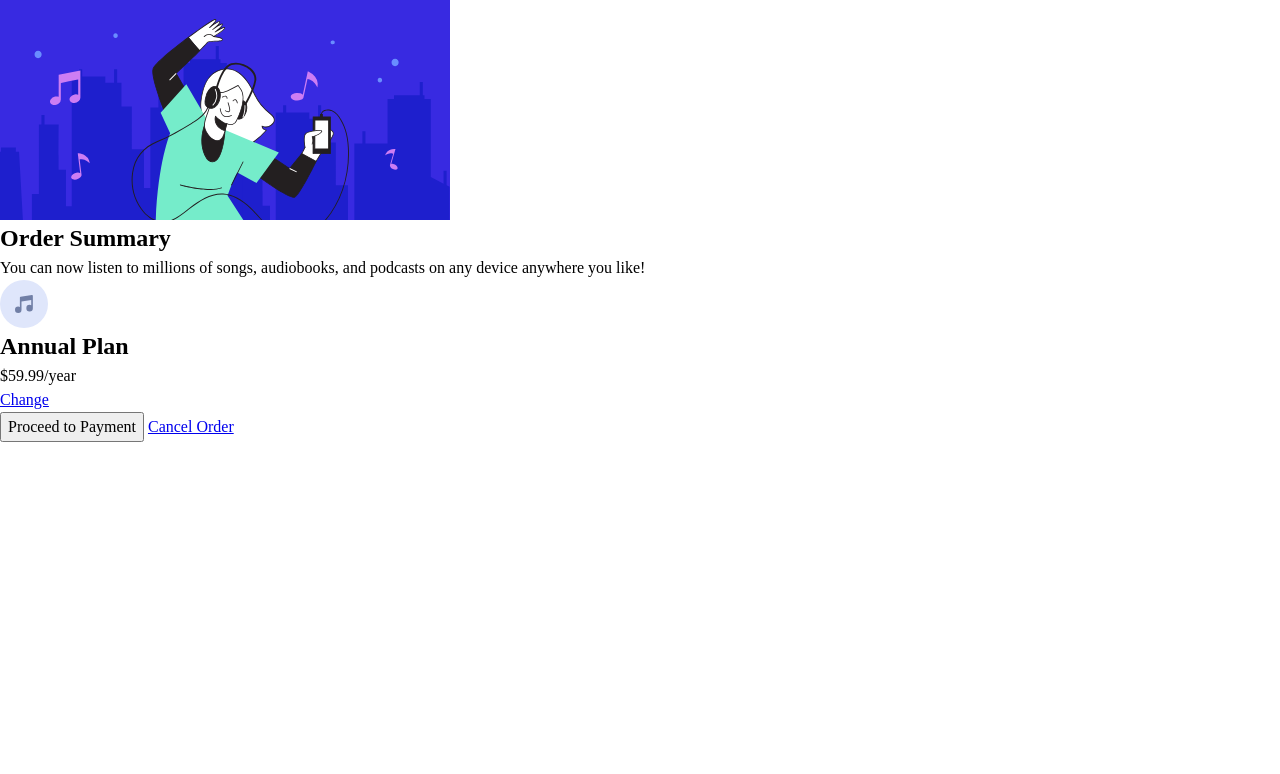
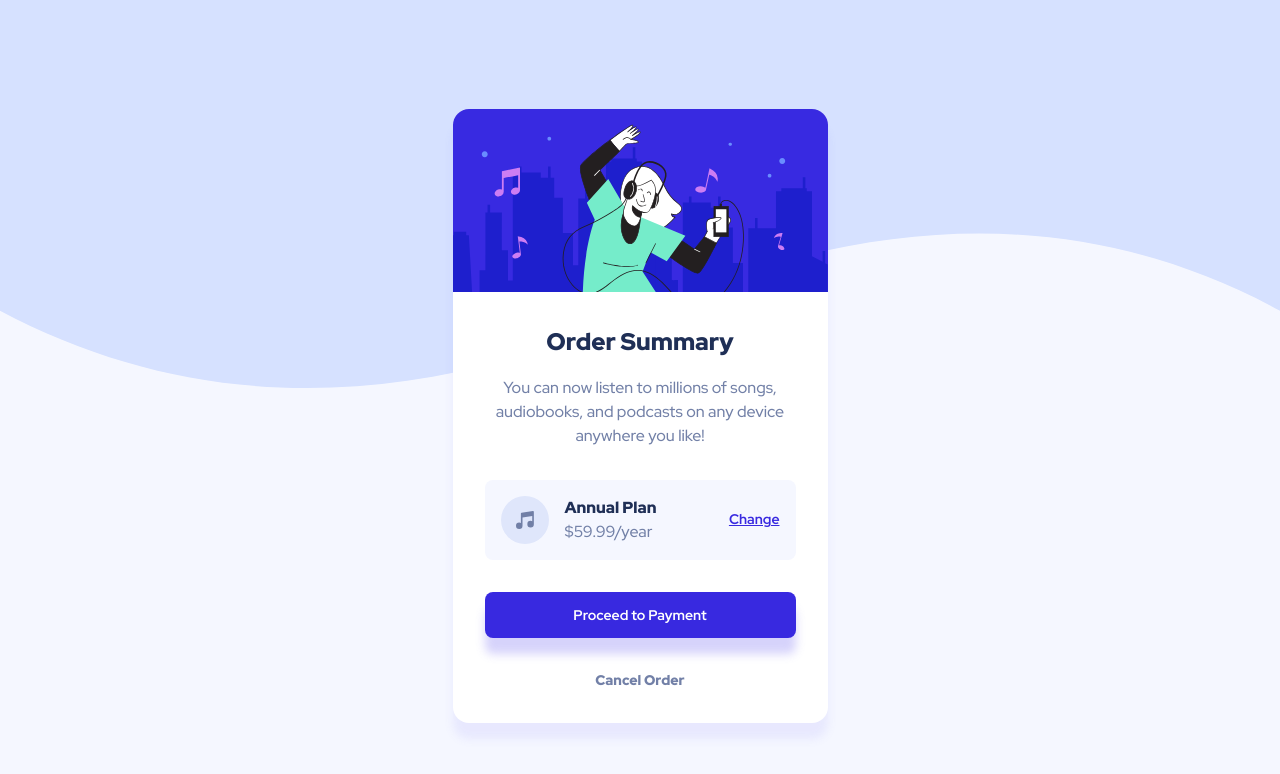
Before and after one commit to notgithubcat/order-summary-component-main, a plain HTML site: page index.html in a window 1280 px wide. Drawn offline with Linux system fonts and the light colour scheme.

Commit message:
Update style.css

```diff
--- a/style.css
+++ b/style.css
@@ -10,6 +10,9 @@
   --nt-pale-blue: hsl(225, 100%, 98%);
   --nt-desaturated-blue: hsl(224, 23%, 55%);
   --nt-dark-blue: hsl(223, 47%, 23%);
+
+  /* active states */
+  --active: hsl(245, 83%, 68%);
 
   /* ### Font */
 
@@ -84,4 +87,135 @@ h6 {
   isolation: isolate;
 }
 
-/*  */
+/* general styles */
+
+body {
+  background-image: url(./images/pattern-background-desktop.svg);
+  background-size: contain;
+  background-repeat: no-repeat;
+  display: grid;
+  place-content: center;
+  margin: 1rem;
+  min-height: 100vh;
+  font-family: var(--ff-redhat);
+  background-position: top center;
+  color: var(--nt-desaturated-blue);
+  background-color: var(--nt-pale-blue);
+}
+
+h1,
+h2 {
+  color: var(--nt-dark-blue);
+  font-weight: var(--fw-900);
+}
+
+/* card styles */
+
+.card {
+  background-color: #fff;
+  max-width: 375px;
+  border-radius: 1rem;
+  overflow: hidden;
+
+  box-shadow: 0 16px 10px rgba(118, 108, 241, 0.1);
+}
+
+.card__contents {
+  display: flex;
+  flex-direction: column;
+  padding: 2rem;
+  text-align: center;
+  gap: 2rem;
+}
+
+.summary {
+  display: flex;
+  flex-direction: column;
+  gap: 1rem;
+}
+
+.plan {
+  display: flex;
+  justify-content: space-between;
+  align-items: center;
+  flex-wrap: wrap;
+
+  background-color: var(--nt-pale-blue);
+  padding: 1rem;
+  border-radius: 0.5rem;
+}
+
+.plan-info {
+  display: flex;
+  justify-content: center;
+  align-items: center;
+  text-align: left;
+  gap: 1rem;
+}
+
+.plan-info img {
+  width: 48px;
+  height: 48px;
+}
+
+.price h2 {
+  font-size: 16px;
+}
+
+.price p {
+  font-weight: var(--fw-500);
+}
+
+.plan a {
+  font-weight: var(--fw-700);
+  color: var(--clr-bright-blue);
+  font-size: 14px;
+}
+
+.plan a:hover {
+  color: var(--active);
+  text-decoration: none;
+
+  transition: ease-in-out 0.3s;
+}
+
+.btn {
+  background-color: var(--clr-bright-blue);
+  border: none;
+  border-radius: 0.5rem;
+  color: #fff;
+  font-size: 14px;
+  font-weight: 700;
+  padding: 0.8rem 0;
+
+  cursor: pointer;
+
+  box-shadow: 0 16px 10px rgba(118, 108, 241, 0.3);
+}
+
+.btn:hover {
+  background-color: var(--active);
+  transition: ease-in-out 0.3s;
+}
+
+.order_cancel {
+  font-size: 14px;
+  text-decoration: none;
+  font-weight: var(--fw-900);
+  color: var(--nt-desaturated-blue);
+}
+
+/* mobile styles */
+
+@media (max-width: 900px) {
+  body {
+    background-size: auto;
+  }
+}
+
+@media (max-width: 375px) {
+  .plan {
+    justify-content: center;
+    gap: 1em;
+  }
+}
```
